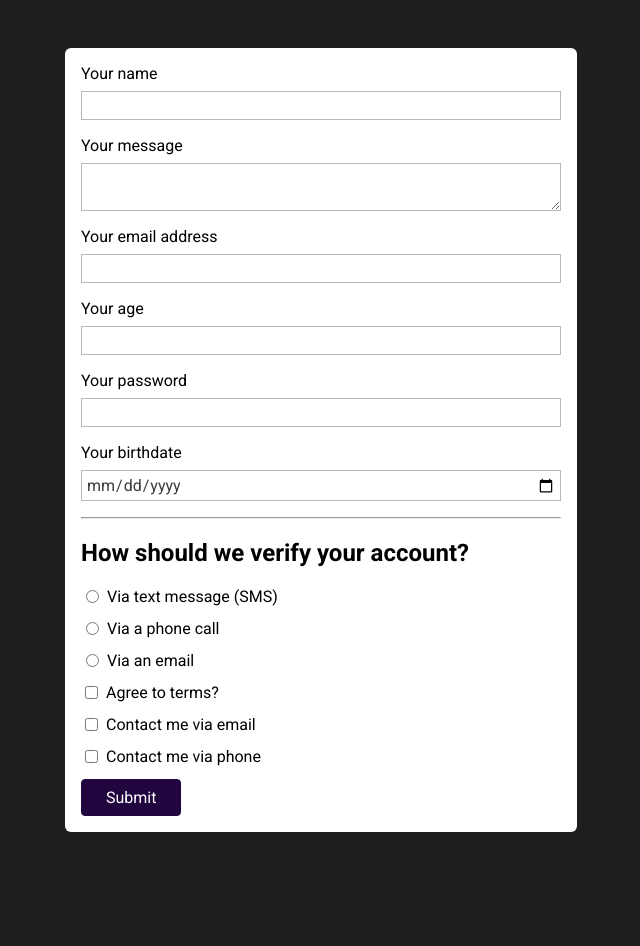
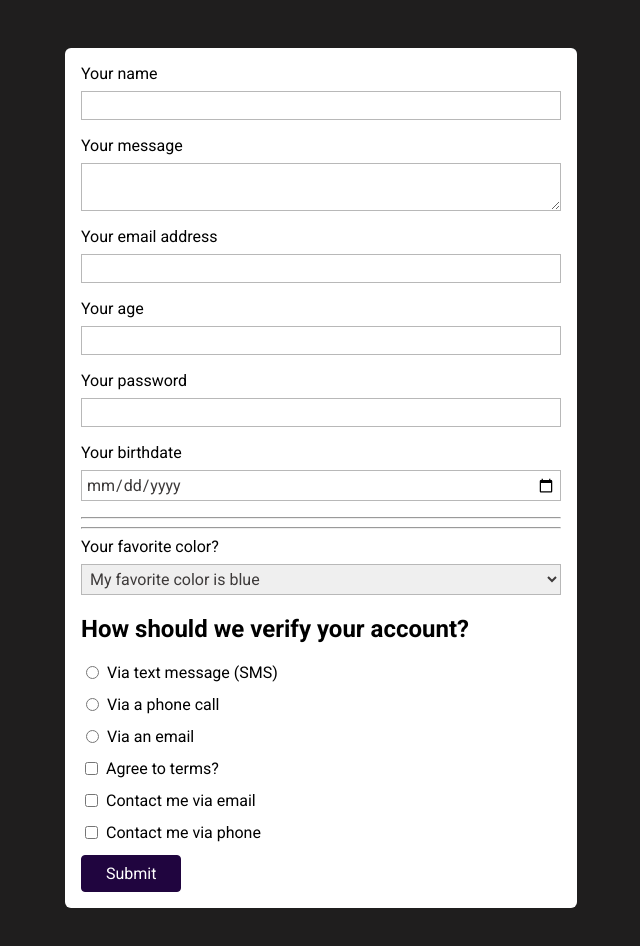
Before and after one commit to airnec/forms-basics, a plain HTML site: page index.html in a window 1280 px wide. Shown: the whole page, without its empty margins (319-959 px from the left). Before the commit the page ends 880 px from the top, so only its background shows below. Drawn offline with Linux system fonts and the light colour scheme.

Commit message:
dropdown menu added

```diff
--- a/index.html
+++ b/index.html
@@ -28,6 +28,13 @@
       <label for="birthdate">Your birthdate</label>
       <input type="date" id="birthdate" name="user-birthdate" />
       <hr />
+      <hr />
+      <label for="favorite-color">Your favorite color?</label>
+      <select id="favorite-color" name="favorite-color">
+        <option value="blue">My favorite color is blue</option>
+        <option value="black">Black</option>
+        <option value="red">Red</option>
+      </select>
       <h2>How should we verify your account?</h2>
       <div class="form-control-inline">
         <input
--- a/styles.css
+++ b/styles.css
@@ -17,7 +17,8 @@ body {
   }
 
   input,
-  textarea {
+  textarea,
+  select {
     width: 100%;
     display: block;
     margin-bottom: 1rem;
```
